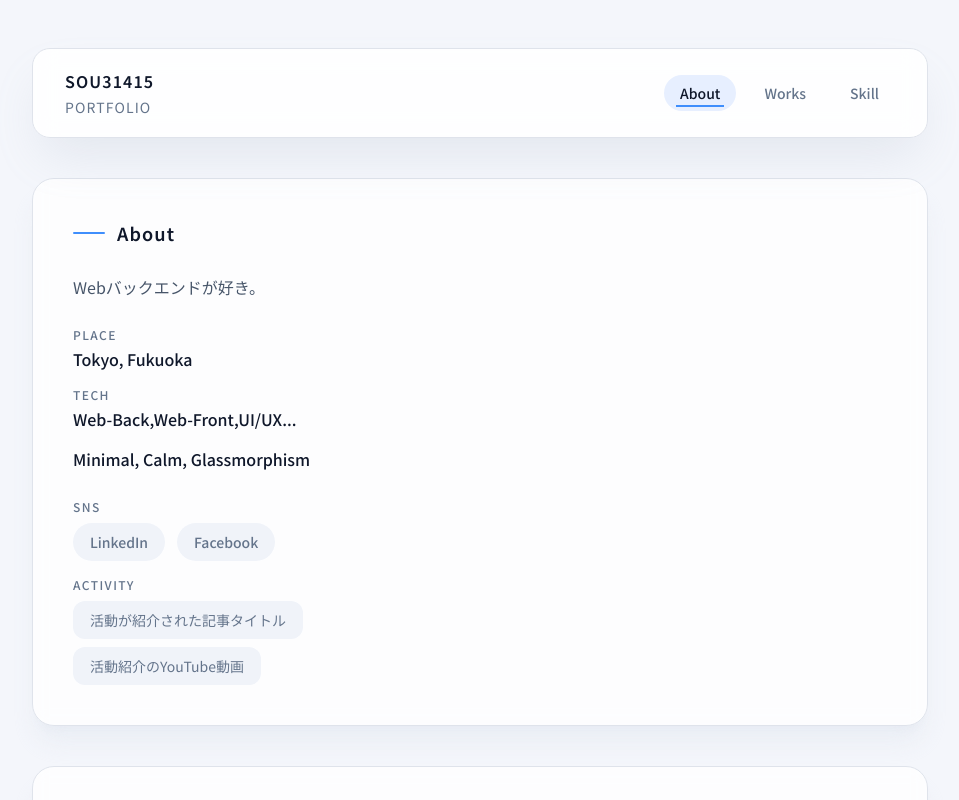
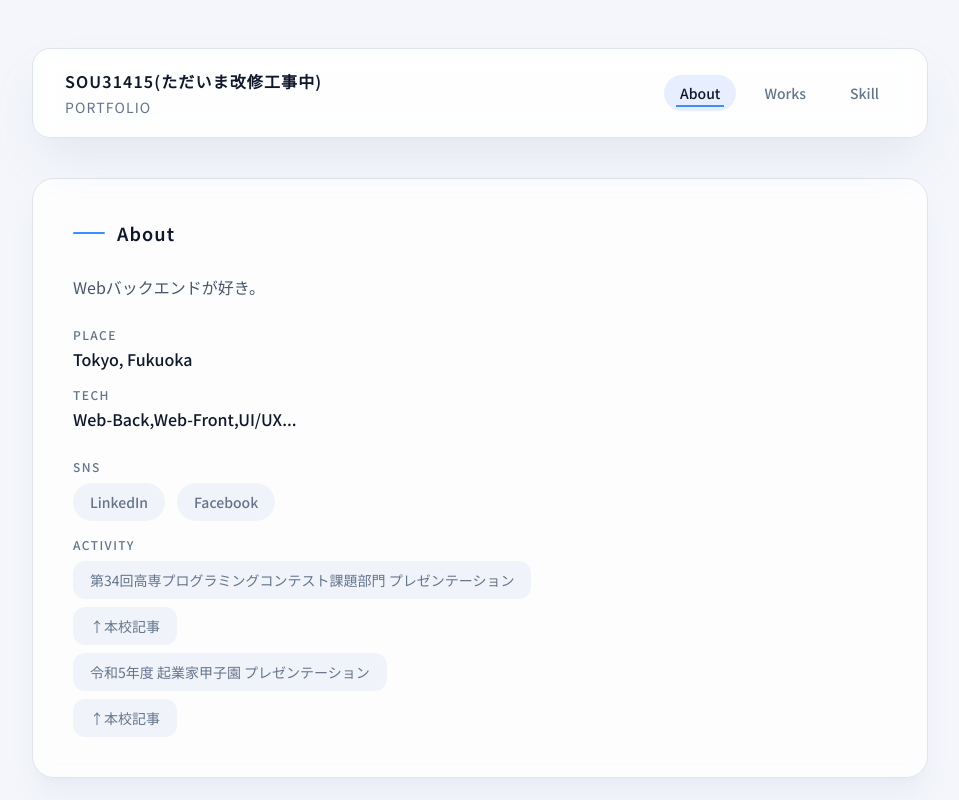
Before and after one commit to sou31415/sou31415.github.io, a Next.js app: page / in a window 1280 px wide. Shown: the top 800 px of the page, without its empty margins (160-1119 px from the left). Built offline with nearby package versions, Linux system fonts and the light colour scheme.

Commit message:
modified

```diff
--- a/app/page.tsx
+++ b/app/page.tsx
@@ -62,12 +62,20 @@ const SOCIAL_LINKS: LinkItem[] = [
 
 const ACTIVITY_LINKS: LinkItem[] = [
   {
-    label: "活動が紹介された記事タイトル",
-    href: "https://example.com/article"
+    label: "第34回高専プログラミングコンテスト課題部門 プレゼンテーション",
+    href: "https://www.youtube.com/live/ro57pRwFhLM?si=cXeXDmQhOH04R8fW"
   },
   {
-    label: "活動紹介のYouTube動画",
-    href: "https://www.youtube.com/watch?v=dQw4w9WgXcQ"
+    label:"↑本校記事",
+    href:"https://www.ariake-nct.ac.jp/award-info/2023/11/23670.html"
+  },
+  {
+    label: "令和5年度 起業家甲子園 プレゼンテーション",
+    href: "https://youtu.be/Dxvy-6MJinc?si=As8rUoCkjkEUD70B"
+  },
+  {
+    label: "↑本校記事",
+    href: "https://www.ariake-nct.ac.jp/award-info/2024/06/25756.html"
   }
 ];
 
@@ -153,7 +161,7 @@ export default function HomePage() {
       >
         <div className="flex flex-col gap-6 sm:flex-row sm:items-center sm:justify-between">
           <div className="flex flex-col gap-1 text-sm uppercase tracking-[0.08em] text-slate-500">
-            <span className="text-base font-semibold text-slate-900">sou31415</span>
+            <span className="text-base font-semibold text-slate-900">sou31415(ただいま改修工事中)</span>
             <span>Portfolio</span>
           </div>
           <nav
@@ -198,7 +206,6 @@ export default function HomePage() {
               {[
                 { label: "Place", value: "Tokyo, Fukuoka" },
                 { label: "Tech", value: "Web-Back,Web-Front,UI/UX..." },
-                { label: "", value: "Minimal, Calm, Glassmorphism" }
               ].map(({ label, value }) => (
                 <li key={`${label}-${value}`} className="grid gap-1">
                   {label ? (
```
